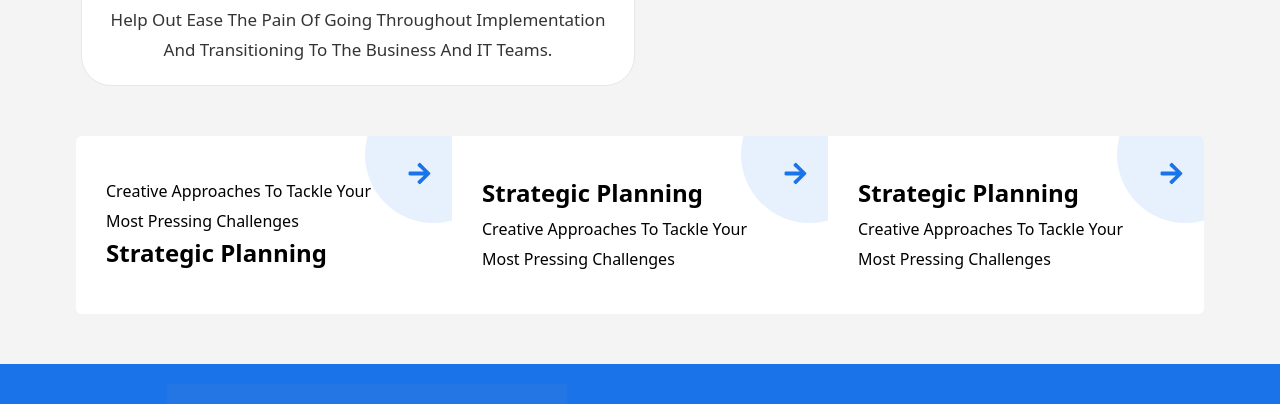
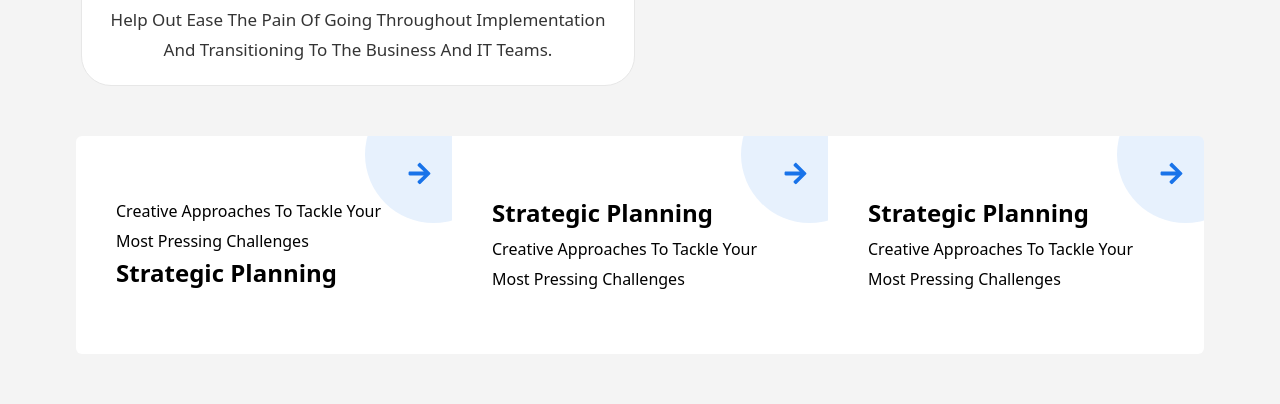
Before and after one commit to iakash22/Gooseittcs.com, a React (Vite) app: page /technology-consulting in a window 1280 px wide. Shown: the part 1760-2164 px from the top of the page. Built offline with nearby package versions, Linux system fonts and the light colour scheme; grey boxes are pictures that could not be loaded.

Commit message:
fix service page

```diff
--- a/src/pages/TechnologyConsulting.jsx
+++ b/src/pages/TechnologyConsulting.jsx
@@ -71,7 +71,7 @@ const TechnologyConsulting = () => {
             <div className='my-[50px] bg-bg-color relative '>
                 <div className='md:max-w-[760px] mx-auto xl:max-w-[1160px] w-full px-4'>
                     <div className='grid md:grid-cols-3 grid-cols-1 gap-y-3'>
-                        <div className='md:rounded-[6px_0px_0px_6px]  rounded-[6px] p-[40px_30px] relative overflow-hidden bg-[#FFFFFF] hover:bg-[#1a73e9] group transition-all duration-[0.4s] ease-out'>
+                        <div className='md:rounded-[6px_0px_0px_6px]  rounded-[6px] p-[40px_30px] lg:p-[60px_40px] relative overflow-hidden bg-[#FFFFFF] hover:bg-[#1a73e9] group transition-all duration-[0.4s] ease-out'>
                             <span className=''>
                                 <div className='absolute right-[-50px] top-[-50px] w-[137px] h-[137px] bg-blue opacity-[0.1] rounded-full group-hover:bg-[#FFFFFF] z-[1] transition-all duration-[0.4s] ease-out'>
                                 </div>
@@ -82,7 +82,7 @@ const TechnologyConsulting = () => {
                             <p className='max-w-[270px] text-base leading-[30px] group-hover:text-[#FFFFFF] transition-all duration-[0.4s] ease-out'>Creative Approaches To Tackle Your Most Pressing Challenges</p>
                             <h4 className='text-2xl font-bold leading-[34px] mb-1 group-hover:text-[#FFFFFF] transition-all duration-[0.4s] ease-out'>Strategic Planning</h4>
                         </div>
-                        <div className='rounded-[6px] md:rounded-none p-[40px_30px] relative overflow-hidden bg-[#FFFFFF] hover:bg-[#1a73e9] group transition-all duration-[0.4s] ease-out'>
+                        <div className='rounded-[6px] md:rounded-none p-[40px_30px] lg:p-[60px_40px] relative overflow-hidden bg-[#FFFFFF] hover:bg-[#1a73e9] group transition-all duration-[0.4s] ease-out'>
                             <span className=''>
                                 <div className='absolute right-[-50px] top-[-50px] w-[137px] h-[137px] bg-blue opacity-[0.1] rounded-full group-hover:bg-[#FFFFFF] z-[1] transition-all duration-[0.4s] ease-out'>
                                 </div>
@@ -93,7 +93,7 @@ const TechnologyConsulting = () => {
                             <h4 className='text-2xl font-bold leading-[34px] mb-1 group-hover:text-[#FFFFFF] transition-all duration-[0.4s] ease-out'>Strategic Planning</h4>
                             <p className='max-w-[270px] text-base leading-[30px] group-hover:text-[#FFFFFF] transition-all duration-[0.4s] ease-out'>Creative Approaches To Tackle Your Most Pressing Challenges</p>
                         </div>
-                        <div className='md:rounded-[0px_6px_6px_0px] rounded-[6px] p-[40px_30px] relative overflow-hidden bg-[#FFFFFF] hover:bg-[#1a73e9] group transition-all duration-[0.4s] ease-out'>
+                        <div className='md:rounded-[0px_6px_6px_0px] rounded-[6px] p-[40px_30px] lg:p-[60px_40px] relative overflow-hidden bg-[#FFFFFF] hover:bg-[#1a73e9] group transition-all duration-[0.4s] ease-out'>
                             <span className=''>
                                 <div className='absolute right-[-50px] top-[-50px] w-[137px] h-[137px] bg-blue opacity-[0.1] rounded-full group-hover:bg-[#FFFFFF] z-[1] transition-all duration-[0.4s] ease-out'>
                                 </div>
```
